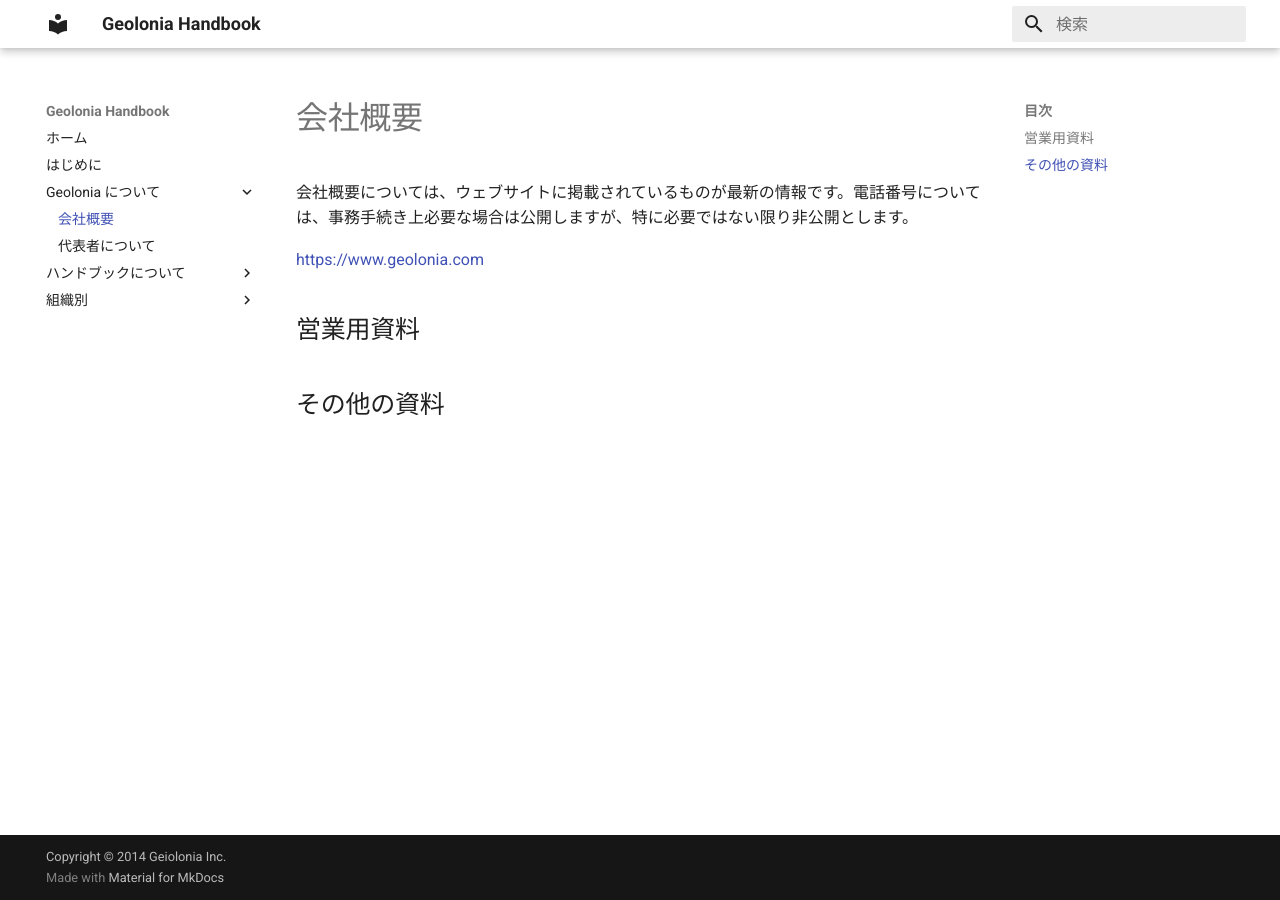
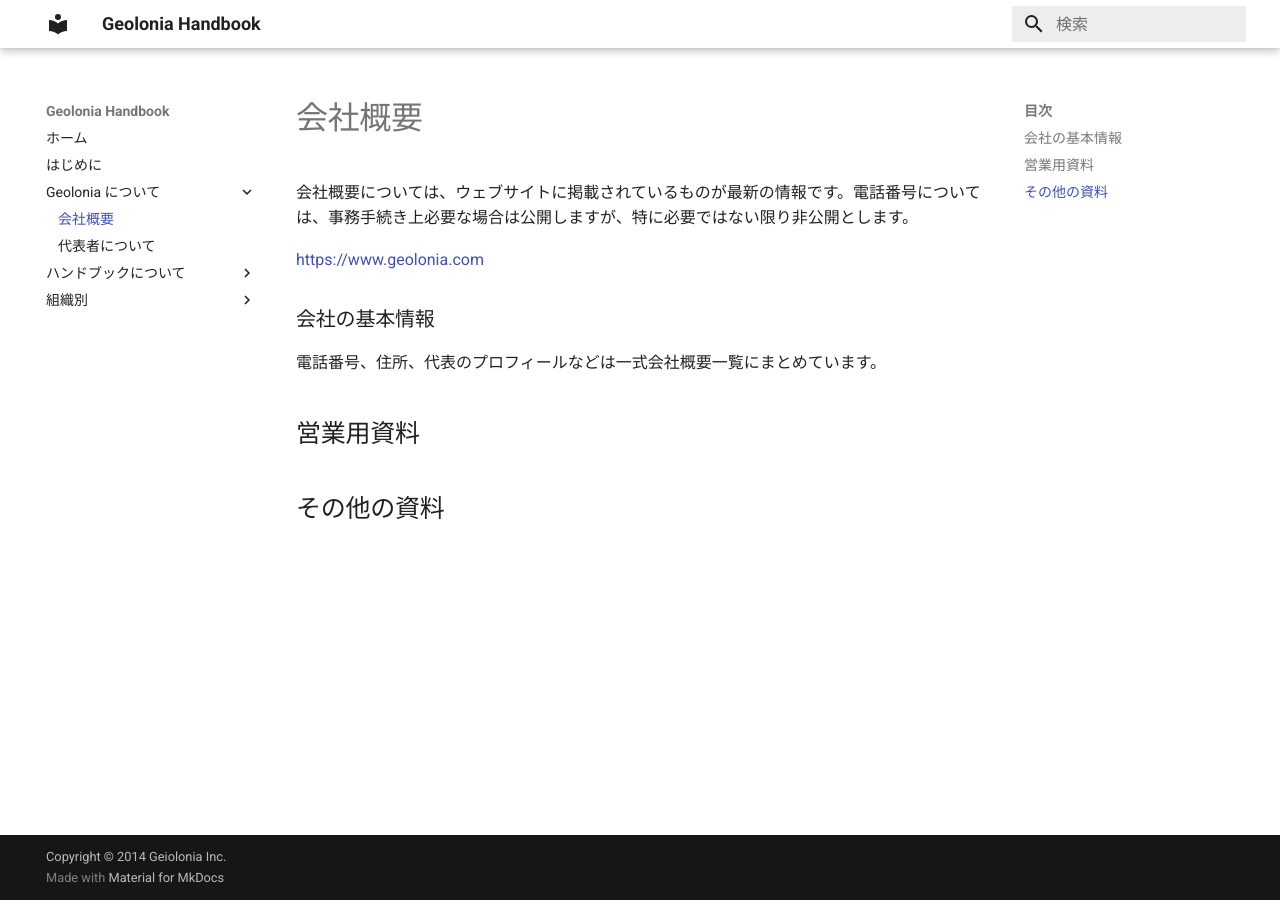
Before and after one commit to yuna-shinguryo/handbook.geolonia.com, an MkDocs documentation site: the page built from docs/Geolonia について/index.md, in a window 1280 px wide. Built offline with MkDocs 1.6.1 and Material for MkDocs 9.7.7, drawn with Linux system fonts in a browser that asks for light colours.

```diff
--- a/docs/Geolonia について/index.md
+++ b/docs/Geolonia について/index.md
@@ -4,6 +4,12 @@
 
 [https://www.geolonia.com](https://www.geolonia.com)
 
+### 会社の基本情報
+
+電話番号、住所、代表のプロフィールなどは一式会社概要一覧にまとめています。
+
 ## 営業用資料
 
+
+
 ## その他の資料
```
